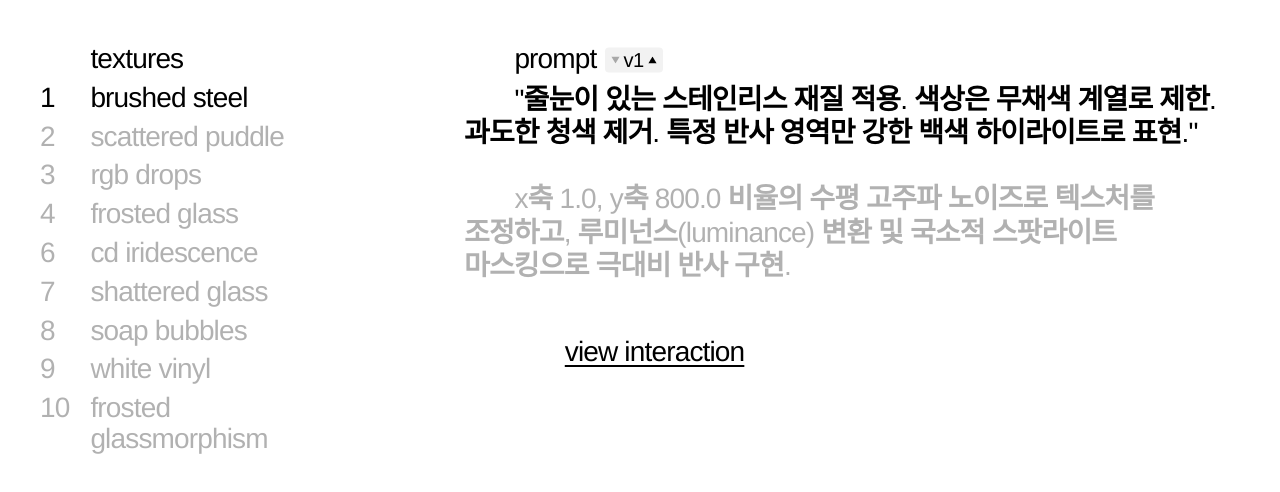
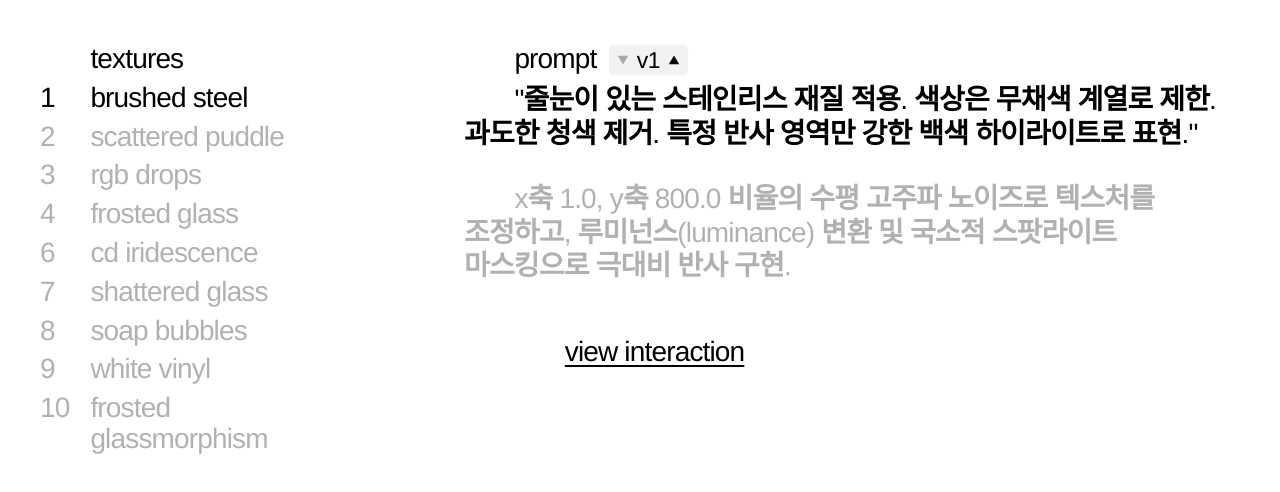
Before and after one commit to jonghyeokcolinlee/texture, a Next.js app: page / in a window 1280 px wide. Shown: the top 492 px of the page. Built offline with nearby package versions, Linux system fonts and the light colour scheme.

Commit message:
feat: update homepage content and layout in page.tsx

```diff
--- a/src/app/page.tsx
+++ b/src/app/page.tsx
@@ -18,13 +18,13 @@ const renderMixedText = (text: string) => {
 };
 
 const TriangleUp = ({ className }: { className?: string }) => (
-    <svg width="9" height="7" viewBox="0 0 24 20" fill="currentColor" className={className}>
+    <svg width="12" height="9" viewBox="0 0 24 20" fill="currentColor" className={className}>
         <path d="M12 0l12 20h-24z" />
     </svg>
 );
 
 const TriangleDown = ({ className }: { className?: string }) => (
-    <svg width="9" height="7" viewBox="0 0 24 20" fill="currentColor" className={className}>
+    <svg width="12" height="9" viewBox="0 0 24 20" fill="currentColor" className={className}>
         <path d="M12 20l12-20h-24z" />
     </svg>
 );
@@ -229,7 +229,7 @@ export default function Home() {
                     <div className="w-full py-1 text-black select-none flex-none bg-white z-40 text-[20px] lg:text-[28px] tracking-[-0.03em] leading-[1.1] font-medium flex items-center">
                         <span className="indent-[1.8em]">prompt </span>
                         {activeMat && activeMat.versions.length > 1 && (
-                            <div className="inline-flex items-center ml-2 bg-[#f2f2f2] rounded-[4px] px-1.5 py-[0.1em] gap-0.5 translate-y-[0.02em]">
+                            <div className="inline-flex items-center ml-3 bg-[#f2f2f2] rounded-[5px] px-2 py-1 gap-1 translate-y-[0.02em]">
                                 <button
                                     onClick={() => {
                                         if (activeVersionIndex > 0) setActiveVersionIndex(activeVersionIndex - 1);
@@ -239,7 +239,7 @@ export default function Home() {
                                 >
                                     <TriangleDown />
                                 </button>
-                                <span className="text-black text-[0.75em] lg:text-[0.72em] tracking-tight min-w-[1.2em] text-center select-none leading-none">v{activeVersionIndex + 1}</span>
+                                <span className="text-black text-[0.85em] lg:text-[0.82em] tracking-tight min-w-[1.2em] text-center select-none leading-none mx-0.5">v{activeVersionIndex + 1}</span>
                                 <button
                                     onClick={() => {
                                         if (activeVersionIndex < activeMat.versions.length - 1) {
```
